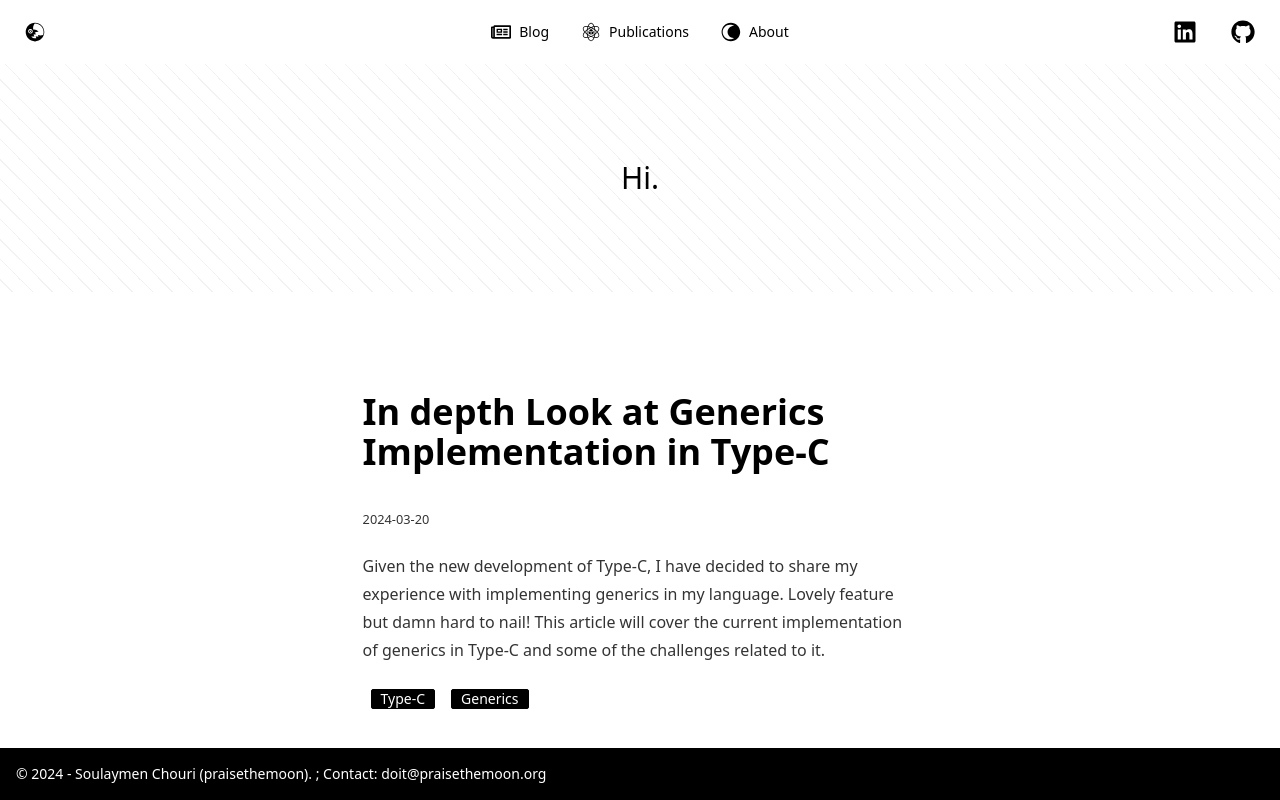
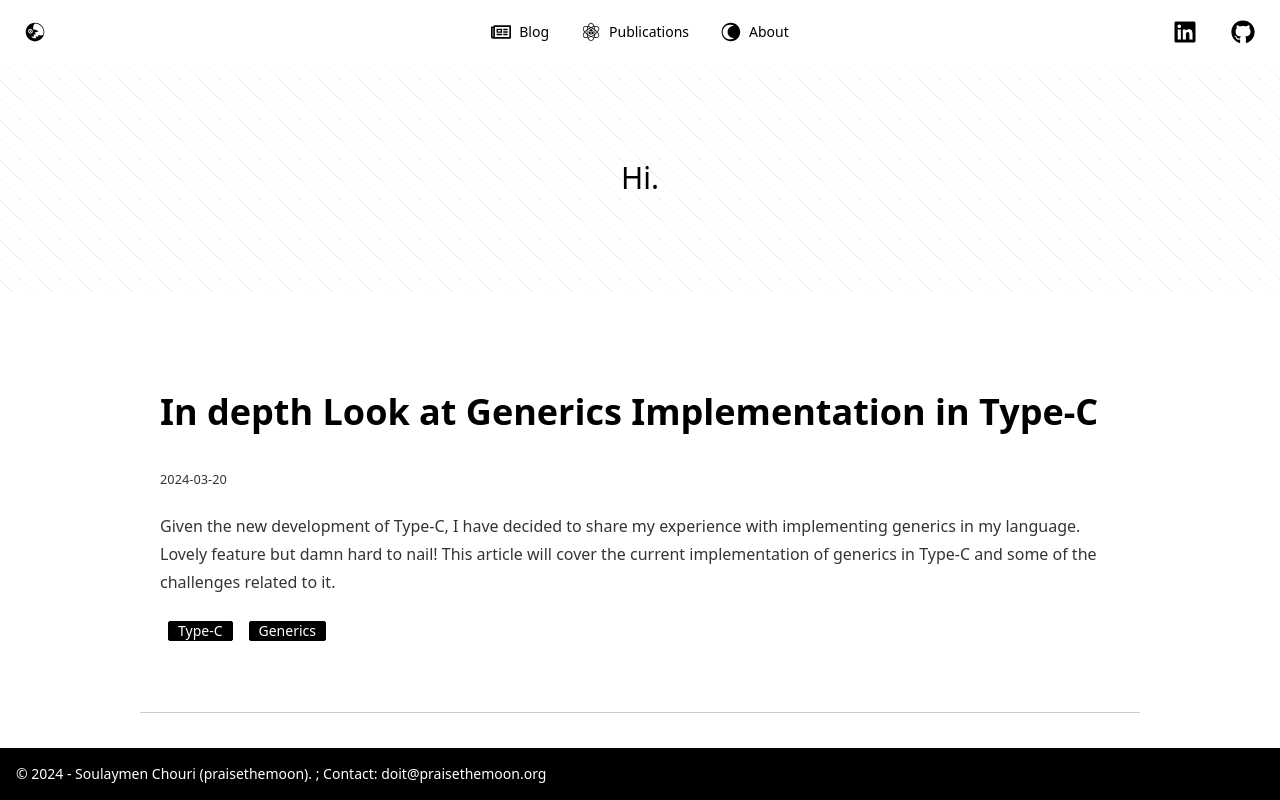
Before and after one commit to praisethemoon/praisethemoon, a Next.js app: page / in a window 1280 px wide. Built offline with nearby package versions, Linux system fonts and the light colour scheme.

Commit message:
improved width

```diff
--- a/tailwind.config.ts
+++ b/tailwind.config.ts
@@ -13,7 +13,7 @@ const config: Config = {
     typography: (theme: ThemeConfig) => ({
       DEFAULT: {
         css: {
-          // Other custom styles as needed
+          maxWidth: '1000px', // Remove the max-width or set a specific value
         },
       },
     }),
```
